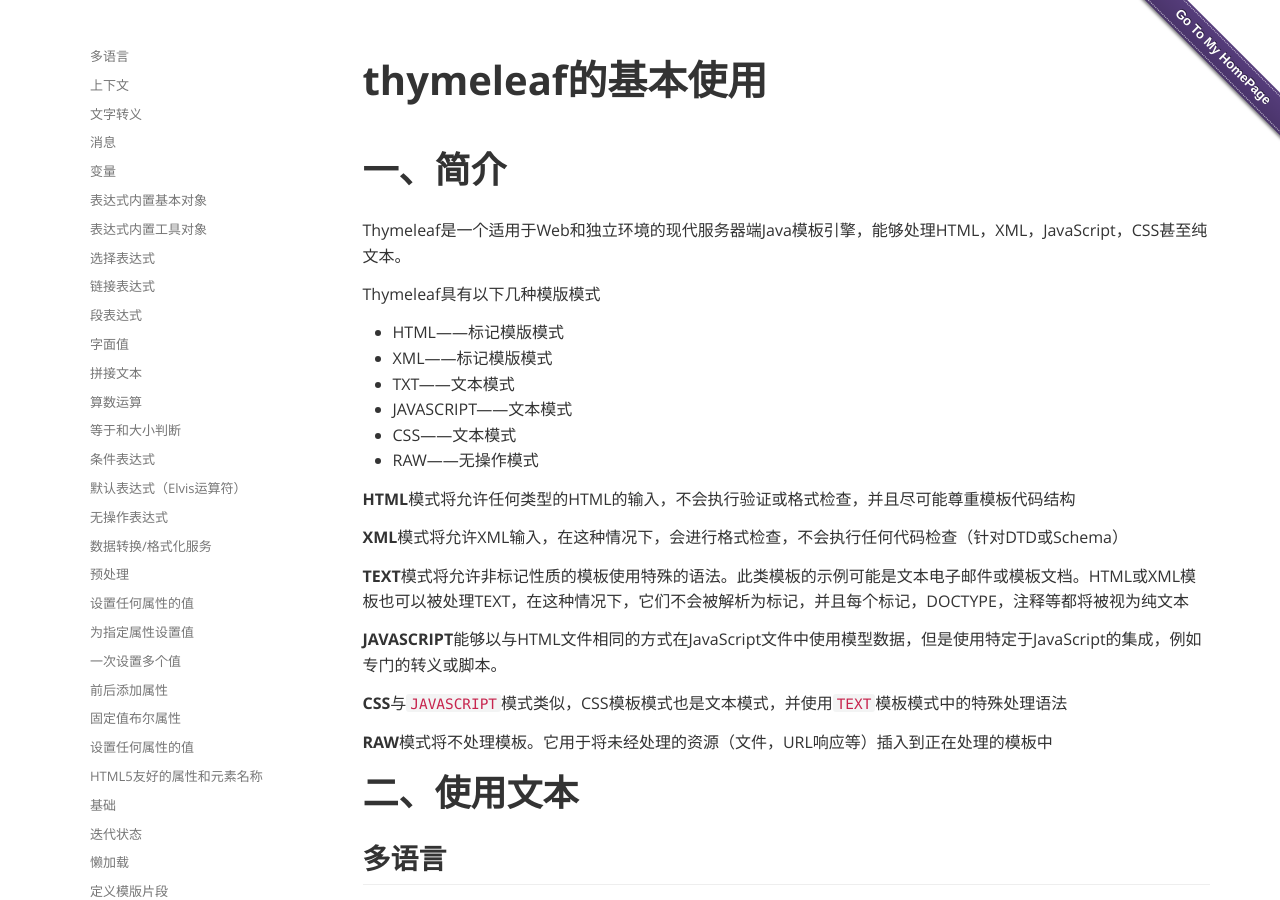
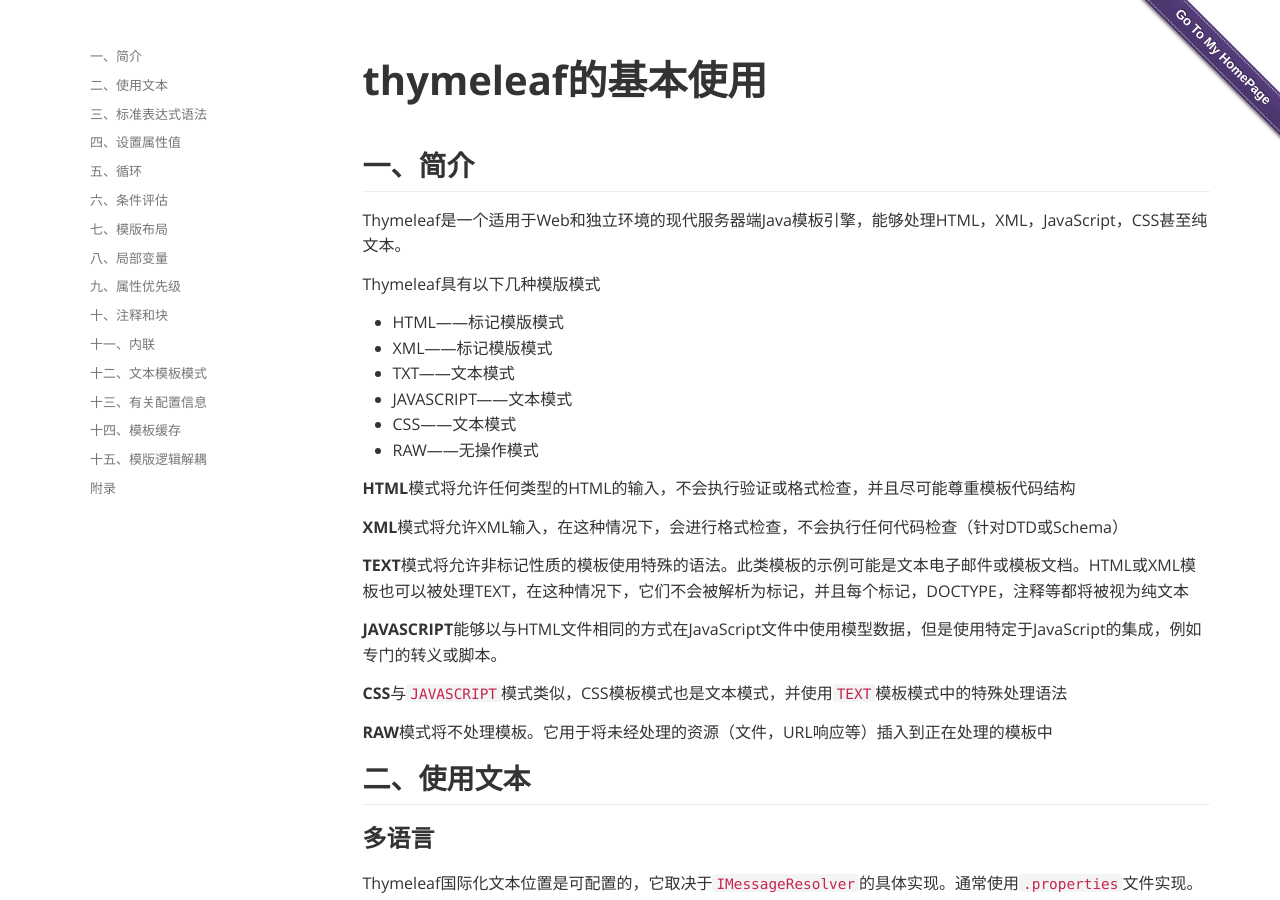
Before and after one commit to MyNameLancelot/MyNameLancelot.github.io, a Jekyll site: the page built from _posts/thymeleaf/2018-08-29-thymeleaf.md, in a window 1280 px wide and 900 px high. Built offline with Jekyll 4.4.1, drawn with Linux system fonts in a browser that asks for light colours; some of the changed text lies outside the part shown.

Commit message:
thymeleaf

````diff
--- a/_posts/thymeleaf/2018-08-29-thymeleaf.md
+++ b/_posts/thymeleaf/2018-08-29-thymeleaf.md
@@ -5,7 +5,7 @@
 categories: thymeleaf
 ---
 
-# 一、简介
+## 一、简介
 
 Thymeleaf是一个适用于Web和独立环境的现代服务器端Java模板引擎，能够处理HTML，XML，JavaScript，CSS甚至纯文本。
 
@@ -29,9 +29,9 @@
 
 **RAW**模式将不处理模板。它用于将未经处理的资源（文件，URL响应等）插入到正在处理的模板中
 
-# 二、使用文本
-
-## 多语言
+## 二、使用文本
+
+### 多语言
 
 Thymeleaf国际化文本位置是可配置的，它取决于`IMessageResolver`的具体实现。通常使用`.properties`文件实现。如果要从数据库获取消息，我们可以创建自己的实现。
 
@@ -45,16 +45,16 @@
 
 使用`#{..}`从properties文件中取值
 
-## 上下文
+### 上下文
 
 Thymeleaf上下文是实现`org.thymeleaf.context.IContext`接口的对象。上下文应包含变量映射中执行模板引擎所需的所有数据，并且还引用国际化消息的语言环境。
 
 ```java
 public interface IContext {
-    public Locale getLocale();
-    public boolean containsVariable(final String name);
-    public Set<String> getVariableNames();
-    public Object getVariable(final String name);
+  public Locale getLocale();
+  public boolean containsVariable(final String name);
+  public Set<String> getVariableNames();
+  public Object getVariable(final String name);
 }
 ```
 
@@ -62,10 +62,10 @@
 
 ```java
 public interface IWebContext extends IContext {
-    public HttpServletRequest getRequest();
-    public HttpServletResponse getResponse();
-    public HttpSession getSession();
-    public ServletContext getServletContext();
+  public HttpServletRequest getRequest();
+  public HttpServletResponse getResponse();
+  public HttpSession getSession();
+  public ServletContext getServletContext();
 }
 ```
 
@@ -76,12 +76,12 @@
 - `${session.x}`将返回Session会话属性`x`，例如**${session.user.name}**取出session中存放的用户名
 - `${application.x}`将返回Application属性`x`，例如**${application['javax.servlet.context.tempdir']}**
 
-## 文字转义
+### 文字转义
 
 - th:utext：不转义，使用原样输出
 - th:text：转义
 
-# 三、标准表达式语法
+## 三、标准表达式语法
 
 以下这些功能都可以组合和嵌套
 
@@ -116,7 +116,7 @@
 - 特殊操作
   - 不操作：_
 
-## 消息
+### 消息
 
 利用[`java.text.MessageFormat`](https://docs.oracle.com/javase/10/docs/api/java/text/MessageFormat.html)标准语法进行格式化输出
 
@@ -138,7 +138,7 @@
 </p>
 ```
 
-## 变量
+### 变量
 
 ${...}实际上是OGNL表达式
 
@@ -164,7 +164,7 @@
 ((User) ctx.getVariable("session").get("user")).getName();
 ```
 
-## 表达式内置基本对象
+### 表达式内置基本对象
 
 - `#ctx`：上下文对象
 - `#vars:` 上下文变量
@@ -176,7 +176,7 @@
 
 使用`${#基本对象}`取出值，例如${#locale`}
 
-## 表达式内置工具对象
+### 表达式内置工具对象
 
 - `#execInfo`：有关正在处理的模板的信息
 - `#messages`：在变量表达式中获取外化消息的方法，与使用`＃{...}`语法获取的方法相同
@@ -204,7 +204,7 @@
 </p>
 ```
 
-## 选择表达式
+### 选择表达式
 
 `*{..}`相当于从上层的`th:object="${..}"`取值
 
@@ -226,7 +226,7 @@
 </div>
 ```
 
-## 链接表达式
+### 链接表达式
 
 使用`@{...}`处理链接
 
@@ -257,13 +257,13 @@
 
 注意RESTFULL风格的`@{...}`可变orderId不加`$`
 
-## 段表达式
+### 段表达式
 
 [详见模版布局](#templateLayout)
 
-## 字面值
-
-### 文本
+### 字面值
+
+**文本**
 
 ```html
 <p>
@@ -272,14 +272,14 @@
 </p>
 ```
 
-### 数字
+**数字**
 
 ```html
 <p>The year is <span th:text="2013">1492</span>.</p>
 <p>In two years, it will be <span th:text="2013 + 2">1494</span>.</p>
 ```
 
-### 布尔值判断
+**布尔值判断**
 
 ==false在大括号后面有thymeleaf处理
 
@@ -293,13 +293,13 @@
 <div th:if="${user.isAdmin() == false}"> ...
 ```
 
-### null值判断
+**null值判断**
 
 ```html
 <div th:if="${variable.something} == null">
 ```
 
-### 文字替代
+**文字替代**
 
 ```html
 <div th:class="content">...</div>
@@ -307,7 +307,7 @@
 <div th:class="'content'">...</div>
 ```
 
-## 拼接文本
+### 拼接文本
 
 使用`+`拼接
 
@@ -321,7 +321,7 @@
 <span th:text="|Welcome to our application, ${user.name}!|"></span>
 ```
 
-## 算数运算
+### 算数运算
 
 可以使用`+`， `-`，`*`， `/` ， `%`进行运算
 
@@ -337,7 +337,7 @@
 <div th:with="isEven=${prodStat.count % 2 == 0}">
 ```
 
-## 等于和大小判断
+### 等于和大小判断
 
 可以使用`>`，`<`，`>=`和`<=`符号，以及`==`和`!=`进行比较运算
 
@@ -350,7 +350,7 @@
 
 或者使用别名`gt` (`>`), `lt` (`<`), `ge` (`>=`), `le` (`<=`)
 
-## 条件表达式
+### 条件表达式
 
 使用`？:`进行三元运算
 
@@ -372,7 +372,7 @@
 <span th:text="${row.even}? :'alt'"></span>
 ```
 
-## 默认表达式（Elvis运算符）
+### 默认表达式（Elvis运算符）
 
 ```html
 <div th:object="${session.user}">
@@ -386,7 +386,7 @@
 <p>Age: <span th:text="*{age != null}? *{age} : '(no age specified)'">27</span>.</p>
 ```
 
-## 无操作表达式
+### 无操作表达式
 
 ```html
 <span th:text="${user.name} ?: 'no user authenticated'">...</span>
@@ -398,7 +398,7 @@
 <span th:text="${user.name} ?: _">no user authenticated</span>
 ```
 
-## 数据转换/格式化服务
+### 数据转换/格式化服务
 
 见更多配置部分
 
@@ -412,7 +412,7 @@
 
 > thymeleaf-spring3和thymeleaf-spring4集成软件包的集成了Spring与Thymeleaf的转换服务机制，所以在Spring配置宣称，转换服务和格式化将进行自动获得`${{...}}`和`*{{...}}`表达
 
-##  预处理
+###  预处理
 
 预处理表达式与普通表达式完全相同，但显示为双下划线符号（如`__${expression}__`、`__#{expression}__`...）
 
@@ -444,9 +444,9 @@
 <p th:text="${@myapp.translator.Translator@translateToEnglish(textVar)}"></p>
 ```
 
-# 四、设置属性值
-
-## 设置任何属性的值
+## 四、设置属性值
+
+### 设置任何属性的值
 
 使用`th:attr`设置任何属性
 
@@ -463,7 +463,7 @@
      alt="Logo de Good Thymes" />
 ```
 
-## 为指定属性设置值
+### 为指定属性设置值
 
 ```html
 <img src="/images/gtvglogo.png"
@@ -479,7 +479,7 @@
      th:alt="#{logo}" />
 ```
 
-## 一次设置多个值
+### 一次设置多个值
 
 有两个比较特殊的属性`th:alt-title`和`th:lang-xmllang`可用于同时设置两个属性相同的值：
 
@@ -500,7 +500,7 @@
      th:src="@{/images/gtvglogo.png}" th:alt-title="#{logo}" />
 ```
 
-## 前后添加属性
+### 前后添加属性
 
 ```html
 <p class="blockfont" th:attrappend="class=${' ' + cssStyle}">Hello</p>
@@ -524,7 +524,7 @@
 
 标准方言中还有两个属性：`th:classappend`和`th:styleappend`，用于向元素添加CSS类或Style片段而不覆盖现有元素
 
-## 固定值布尔属性
+### 固定值布尔属性
 
 标准方言将计算表达式的值，如果为true，则将属性设置为其固定值，如果计算为false，则不会设置该属性
 
@@ -532,7 +532,7 @@
 <input type="checkbox" name="active" th:checked="${user.active}" />
 ```
 
-## 设置任何属性的值
+### 设置任何属性的值
 
 Thymeleaf提供了一个默认属性处理器，允许设置任何属性的值，即使`th:*`，在标准方言中没有为它定义特定的处理器
 
@@ -546,15 +546,15 @@
 <span whatever="John Apricot">...</span>
 ```
 
-## HTML5友好的属性和元素名称
+### HTML5友好的属性和元素名称
 
 也可以使用HTML5规定的用户自定义属性写法`data-{prefix}-{name}`,此做法无需开使用任何命名空间的名称
 
 例如`<span data-th-text="${user.login}">...</span>`
 
-# 五、循环
-
-## 基础
+## 五、循环
+
+### 基础
 
 使用`th:each`实现遍历
 
@@ -574,7 +574,7 @@
   </ul>
   ```
 
-## 迭代状态
+### 迭代状态
 
 状态变量在`th:each`属性中定义，包含以下属性：
 
@@ -620,7 +620,7 @@
 </ul>
 ```
 
-## 懒加载
+### 懒加载
 
 设置变量时`public void setVariable(final String name, final Object value)`,被放入上下文环境中的类实现`LazyContextVariable`接口即可实现懒加载，如果加载的条件不满足，则不会触发`loadValue`方法。注意**每次加载都会触发loadValue**
 
@@ -635,7 +635,7 @@
     })
 ```
 
-# 六、条件评估
+## 六、条件评估
 
 `th:if`属性按照true以下规则评估指定的表达式：
 
@@ -661,9 +661,9 @@
 </div>
 ```
 
-# <span name="templateLayout">七、模版布局</span>
-
-## 定义模版片段
+## <span name="templateLayout">七、模版布局</span>
+
+### 定义模版片段
 
 使用`th:fragment`定义片段，例如：
 
@@ -678,7 +678,7 @@
 </html>
 ```
 
-## 引用片段
+### 引用片段
 
 - 使用`th:insert`插入引用片段
 
@@ -719,13 +719,13 @@
   ```
 
 
-## 片段规范语法
+### 片段规范语法
 
 - 使用`th:insert="~{文件名::片段名}"`或者`th:insert="文件名::片段名"`
 - `"~{templatename}"`包含名为`templatename`的完整模板，会将把指定元素替换为`templatename`整个网页
 - `~{::selector}"`或`"~{this::selector}"`插入来自当前模板的片段，进行匹配`selector`。如果在表达式出现的模板上找不到，则模板调用（插入）的堆栈将遍历最初处理的模板（根），直到`selector`在某个级别匹配
 
-## 不标记th:fragment
+### 不标记th:fragment
 
 ```html
 <div id="copy-section">
@@ -741,7 +741,7 @@
 </body>
 ```
 
-## 可参数化的片段签名
+### 可参数化的片段签名
 
 声明片段
 
@@ -758,7 +758,7 @@
 <div th:replace="::frag (onevar=${value1},twovar=${value2})">...</div
 ```
 
-## 灵活布局
+### 灵活布局
 
 ```html
 <head th:fragment="common_header(title,links)">
@@ -857,7 +857,7 @@
 </head>
 ```
 
-## 删除模板片段
+### 删除模板片段
 
 模拟数据的时候会模拟很多行，那么循环遍历是就需要删除不需要的数据例如
 
@@ -921,7 +921,7 @@
 - `all-but-first`：除第一个子项外，删除包含标记的所有子项。
 - `none`： 没做什么。
 
-# 八、局部变量
+## 八、局部变量
 
 hymeleaf提供了一种使用`th:with`属性声明局部变量方法，可以使用`,`定义多个，其语法类似于属性值赋值：
 
@@ -965,7 +965,7 @@
 </p>
 ```
 
-# 九、属性优先级
+## 九、属性优先级
 
 | 优先级别 |     描述     |      属性      |
 | :------: | :----------: | :------------: |
@@ -990,7 +990,7 @@
 |    8     |   片段定义   |  th:fragment   |
 |    9     |   片段删除   |   th:remove    |
 
-# 十、注释和块
+## 十、注释和块
 
 - 标准HTML/XML注释
 
@@ -1031,9 +1031,9 @@
   </table>
   ```
 
-# 十一、内联
-
-## 内联表达式
+## 十一、内联
+
+### 内联表达式
 
 内联表达式`th:inline="text"`默认是开启的，`th:inline="javascript"`和`th:inline="css"`需要显示开启
 
@@ -1052,15 +1052,15 @@
   <p>A double array looks like this: [[1, 2, 3], [4, 5]]!</p>
   ```
 
-## 文字内联
+### 文字内联
 
 [详见文本模版](#textTemplate)
 
-## JavaScript内联
+### JavaScript内联
 
 [详见文本模版](#textTemplate)
 
-## Css内联
+### Css内联
 
 ```html
 <style th:inline="css">
@@ -1111,11 +1111,11 @@
 </style>
 ```
 
-# <span name="textTemplate">十二、文本模板模式</span>
+## <span name="textTemplate">十二、文本模板模式</span>
 
 `TEXT`，`JAVASCRIPT`和`CSS`均属于文本模板，`HTML`和`XML`属于标记模板。
 
-## 文本语法
+### 文本语法
 
 文本模板模式与标记模式之间的关键区别在于，文本模板中没有**标签**可以以属性的形式插入逻辑，因此我们必须依赖其他机制。
 
@@ -1156,7 +1156,7 @@
   [/]
   ```
 
-## 原型注代码块
+### 原型注代码块
 
 在`JAVASCRIPT`和`CSS`模板模式（不适用于`TEXT`），允许包括一个特殊的注释语法之间的代码`/*[+...+]*/`，这样Thymeleaf处理模板时会自动取消注释，将其输出
 
@@ -1178,7 +1178,7 @@
 var msg  = "Hello,小明";
 ```
 
-## 原型注释块
+### 原型注释块
 
 ```text
 var x = 23;
@@ -1191,7 +1191,7 @@
 +]*/
 ```
 
-## JavaScript和CSS自然模版
+### JavaScript和CSS自然模版
 
 JavaScript和CSS内联提供了在JavaScript / CSS注释中包含内联表达式的方式
 
@@ -1209,9 +1209,9 @@
 
 上述方式javascript可以正常打开
 
-# 十三、有关配置信息
-
-## 模板解析器
+## 十三、有关配置信息
+
+### 模板解析器
 
 Thymeleaf 自身模板解析器
 
@@ -1288,7 +1288,7 @@
 
 如果未指定这些Pattern，我们将依赖于`ITemplateResolver`每个实现的特定功能【可能不是我们想要的结果】
 
-## 消息解析器
+### 消息解析器
 
 `StandardMessageResolver`在定位当解析资源时，会在同级目录下寻找properties文件
 
@@ -1311,7 +1311,7 @@
 ...
 ```
 
-## 转换服务
+### 转换服务
 
 使用`${{...}}`调用转换服务，配置转换服务的方法：
 
@@ -1324,7 +1324,7 @@
 templateEngine.setDialect(dialect);
 ```
 
-## 日志
+### 日志
 
 Thymeleaf使用的日志门面是`slf4j`，配置示例：
 
@@ -1335,7 +1335,7 @@
 log4j.logger.org.thymeleaf.TemplateEngine.cache.TEMPLATE_CACHE=TRACE
 ```
 
-# 十四、模板缓存
+## 十四、模板缓存
 
 启用缓存代码
 
@@ -1350,9 +1350,9 @@
 
 缓存管理器接口`ICacheManager`,默认实现类`StandardCacheManager`
 
-# 十五、模版逻辑解耦
-
-## 配置解耦模版
+## 十五、模版逻辑解耦
+
+### 配置解耦模版
 
 Thymeleaf可以彻底与模板逻辑脱钩，将逻辑创建在XML文件当中。
 
@@ -1410,7 +1410,7 @@
 </html>
 ```
 
-## 启动解耦模版
+### 启动解耦模版
 
 ```java
 ServletContextTemplateResolver templateResolver =
@@ -1418,13 +1418,13 @@
 templateResolver.setUseDecoupledLogic(true);
 ```
 
-## th：ref属性
+### th：ref属性
 
 `th:ref`只是一个标记属性，避免将HTML中加入大量id（锚点作用）污染文件
 
 `th:ref`属性的适用性**不仅适用于解耦的逻辑模板文件**，它还可以用于片段表达式（`~{...}`）。
 
-## IDecoupledTemplateLogicResolver接口
+### IDecoupledTemplateLogicResolver接口
 
 `org.thymeleaf.templateparser.markup.decoupled.IDecoupledTemplateLogicResolver`的默认实现是`StandardDecoupledTemplateLogicResolver`,它具有以下默认标准
 
@@ -1439,11 +1439,11 @@
 templateEngine.setDecoupledTemplateLogicResolver(decoupledResolver);
 ```
 
-# 附录
-
-## 表达式基本对象
-
-### 基础对象
+## 附录
+
+### 表达式基本对象
+
+**基础对象**
 
 ```java
 //vars并且#root是同一对象的同义词，但#ctx建议使用
@@ -1461,7 +1461,7 @@
 ${#locale}
 ```
 
-### 请求/会话属性
+**请求/会话属性**
 
 ```java
 /*
@@ -1493,7 +1493,7 @@
 ${application.containsKey('foo')}
 ```
 
-### Web上下文对象
+**Web上下文对象**
 
 ```java
 /*
@@ -1525,9 +1525,9 @@
 ...
 ```
 
-## 表达式内置对象
-
-### 执行信息
+### 表达式内置对象
+
+**执行信息**
 
 **#execInfo**：表达式对象，提供有关在Thymeleaf标准表达式中处理的模板的有用信息
 
@@ -1548,7 +1548,7 @@
 ${#execInfo.templateStack}
 ```
 
-### 消息
+**消息**
 
 **#messages**：用于在变量表达式中获取国际化消息，与使用`#{...}`语法获取它们的方式相同
 
@@ -1581,7 +1581,7 @@
 ${#messages.setMsgOrNull(messageKeySet)}
 ```
 
-### URI
+**URI**
 
 **#uris**：用于在Thymeleaf标准表达式中执行URI / URL操作的对象
 
@@ -1611,7 +1611,7 @@
 ${#uris.unescapeQueryParam(uri, encoding)}
 ```
 
-### 转换
+**转换**
 
 ```html
 //转换对象为java.util.TimeZone
@@ -1619,7 +1619,7 @@
 ${#conversions.convert(object, targetClass)}
 ```
 
-### 日期
+**日期**
 
 **#dates**：`java.util.Date`对象
 
@@ -1667,7 +1667,7 @@
 ${#dates.createTodayForTimeZone()}
 ```
 
-### 日历
+**日历**
 
 **#calendars**：`java.util.Calendar`对象：
 
@@ -1719,7 +1719,7 @@
 ${#calendars.createTodayForTimeZone()}
 ```
 
-### 数字
+**数字**
 
 ```html
 //设置数值的整数部分允许的最小位数,例如33 =》 033
@@ -1769,7 +1769,7 @@
 ${#numbers.sequence(from,to,step)}
 ```
 
-### 字符串
+**字符串**
 
 ```html
 //NULL值安全
@@ -1854,7 +1854,7 @@
 ${#strings.randomAlphanumeric(count)}
 ```
 
-### 对象
+**对象**
 
 ```html
 //如果对象是null返回default
@@ -1864,7 +1864,7 @@
 ${#objects.setNullSafe(objSet,default)}
 ```
 
-### 布尔
+**布尔**
 
 ```html
 //像th:if一样判断是否为true
@@ -1890,7 +1890,7 @@
 ${#bools.setOr(condSet)}
 ```
 
-### 数组
+**数组**
 
 ```html
 //转换为数组
@@ -1915,7 +1915,7 @@
 ${#arrays.containsAll(array, elements)}
 ```
 
-### list
+**list**
 
 ```html
 //转换为list
@@ -1936,7 +1936,7 @@
 ${#lists.sort(list, comparator)}
 ```
 
-### set
+**set**
 
 ```html
 //转换为set
@@ -1953,7 +1953,7 @@
 ${#sets.containsAll(set, elements)}
 ```
 
-### Map
+**Map**
 
 ```html
 //返回map大小
@@ -1969,7 +1969,7 @@
 ${#maps.containsAllValues(map, value)}
 ```
 
-### Aggregates
+**Aggregates**
 
 ```html
 //对集合求和
@@ -1981,7 +1981,7 @@
 ${#aggregates.avg(collection)}
 ```
 
-### IDs
+**IDs**
 
 用于处理`id`可能重复的方法
 
````
Also changed, not shown: _posts/thymeleaf/2018-09-06-thymeleaf-spring.md (+152 -153 lines).
